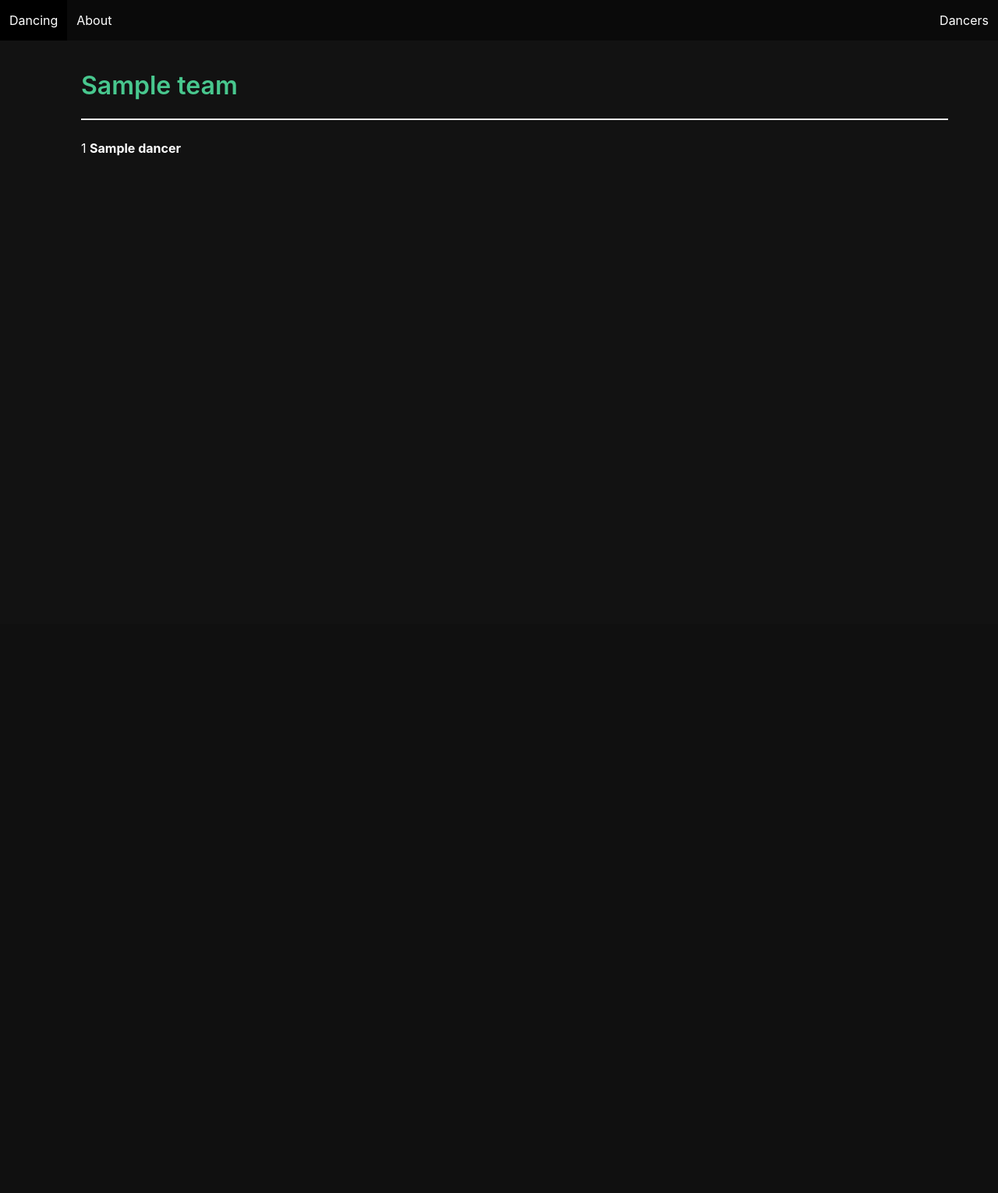
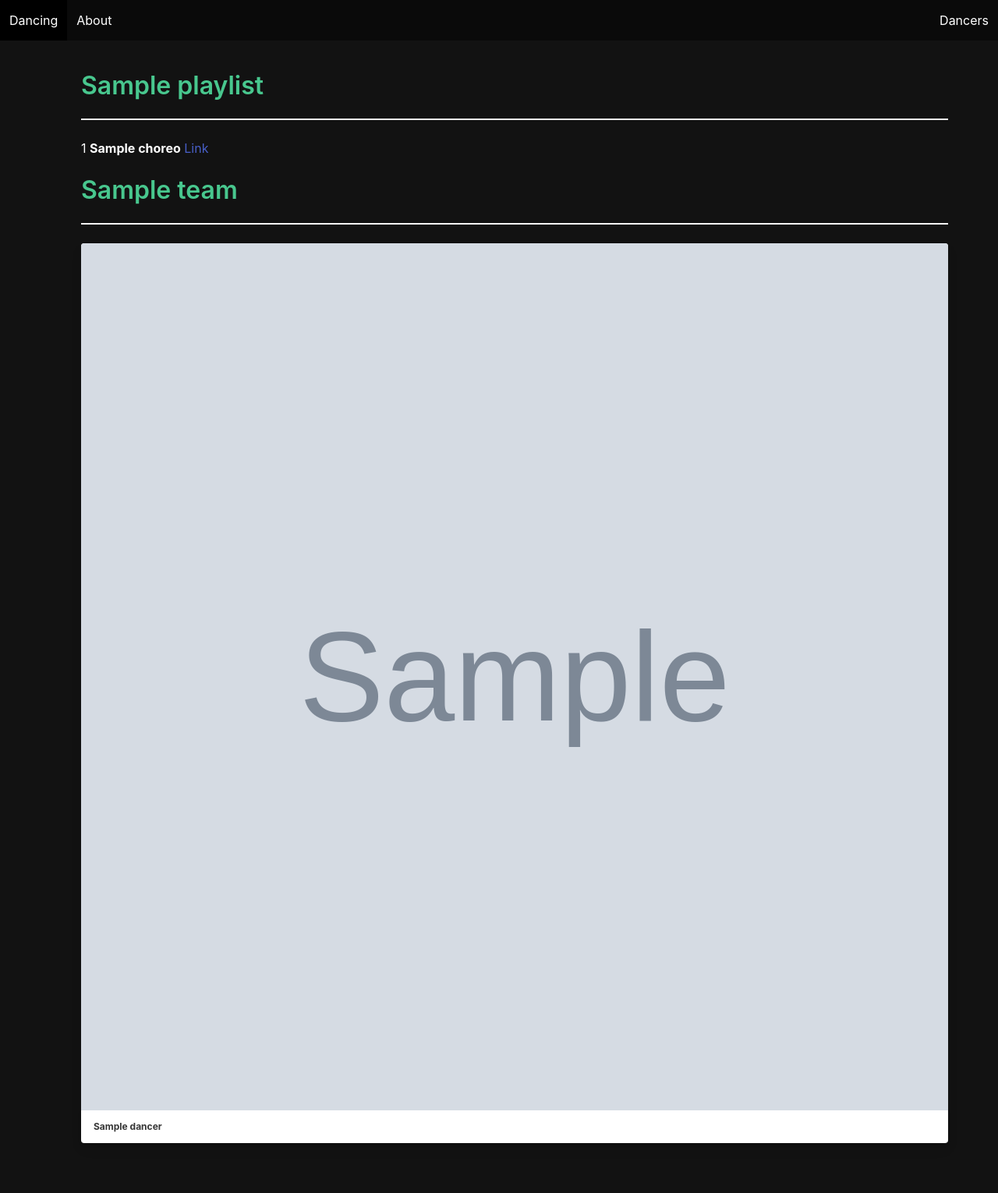
Before and after one commit to mdechavez5/Finch_Collector_App, a Django app: page / in a window 1280 px wide. Shown: the whole page at 78% size. Before the commit the page ends 200 px from the top, so only its background shows below. Run offline with Django 4.2, Linux system fonts and the light colour scheme; tables that the repository leaves empty hold one stand-in row (values such as "Sample post"); grey boxes marked "Sample" are stand-in pictures.

Commit message:
Added Playlist model to DB

```diff
--- a/main_app/admin.py
+++ b/main_app/admin.py
@@ -1,7 +1,8 @@
 from django.contrib import admin
-from .models import Dancer, Choreo, Team
+from .models import Dancer, Choreo, Team, Playlist
 
 # Register your models here.
 admin.site.register(Dancer)
 admin.site.register(Choreo)
 admin.site.register(Team)
+admin.site.register(Playlist)
--- a/main_app/models.py
+++ b/main_app/models.py
@@ -30,3 +30,11 @@ class Team(models.Model):
 
     def __str__(self):
         return self.title
+
+class Playlist(models.Model):
+    title = models.CharField(max_length=150)
+    # this is going to create the many to many relationship and join table
+    choreos = models.ManyToManyField(Choreo)
+
+    def __str__(self):
+        return self.title
--- a/main_app/templates/home.html
+++ b/main_app/templates/home.html
@@ -1,21 +1,57 @@
 {% extends 'base.html' %}
 {% block title %} Home {% endblock %}
 {% block content %}
+
+    <div class="home__playlists">
+        {% for playlist in playlists %}
+            <div class="playlist mb-5">
+                <h3 class="title is-3 has-text-success">{{playlist.title}}</h3>
+                <hr />
+
+                {% for choreo in playlist.choreos.all %}
+
+                    <div class="choreos">
+                        <span>{{forloop.counter}}</span>
+                        <span><b>{{choreo.title}}</b></span>
+                        <span><a href="{{choreo.vid}}">Link</a></span>
+                    </div>
+
+                {% endfor %}
+            </div>
+        {% empty %}
+            <div class="playlist mb-5">"There are no videos in this playlist"</div>
+        {% endfor %}
+    </div>
+
     <div class="home__team">
         {% for team in teams %}
-
             <div class="team mb-5">
                 <h3 class="title is-3 has-text-success">{{team.title}}</h3>
                 <hr />
 
+                <div class="gallery">
                 {% for dancer in team.dancers.all %}
 
-                    <div class="song">
-                        <span>{{forloop.counter}}</span>
-                        <span><b>{{dancer.name}}</b></span>
-                    </div>
-
-                {% endfor %}
+                    <a href="{% url 'dancer_detail' dancer.pk %}">
+                        <div class="card">
+                            <div class="card-image">
+                                <figure class="image is-square">
+                                    <img src="{{dancer.img}}" alt="{{dancer.name}}" />
+                                </figure>
+                            </div>
+                            <div class="card-header">
+                                <p class="card-header-title">{{dancer.name}}</p>
+                            </div>
+                        </div>
+                    </a>
+                    {% empty %}
+                    <article class="message">
+                        <div class="message-header">
+                            <p>No Dancers Available</p>
+                        </div>
+                    </article>
+                    {% endfor %}
+                </div>
             </div>
         {% empty %}
             <div class="team mb-5">"There are no dancers on this team"</div>
--- a/main_app/views.py
+++ b/main_app/views.py
@@ -5,7 +5,7 @@ from django.views.generic import DetailView
 from django.views.generic.edit import CreateView, UpdateView, DeleteView
 from django.urls import reverse
 from django.shortcuts import redirect
-from .models import Dancer, Choreo, Team
+from .models import Dancer, Choreo, Team, Playlist
 
 # Create your views here.
 class Home(TemplateView):
@@ -13,6 +13,7 @@ class Home(TemplateView):
     def get_context_data(self, **kwargs):
         context = super().get_context_data(**kwargs)
         context["teams"] = Team.objects.all()
+        context["playlists"] = Playlist.objects.all()
         return context
 
 class About(TemplateView):
```
Also changed, not shown: main_app/migrations/0004_playlist.py (added).
